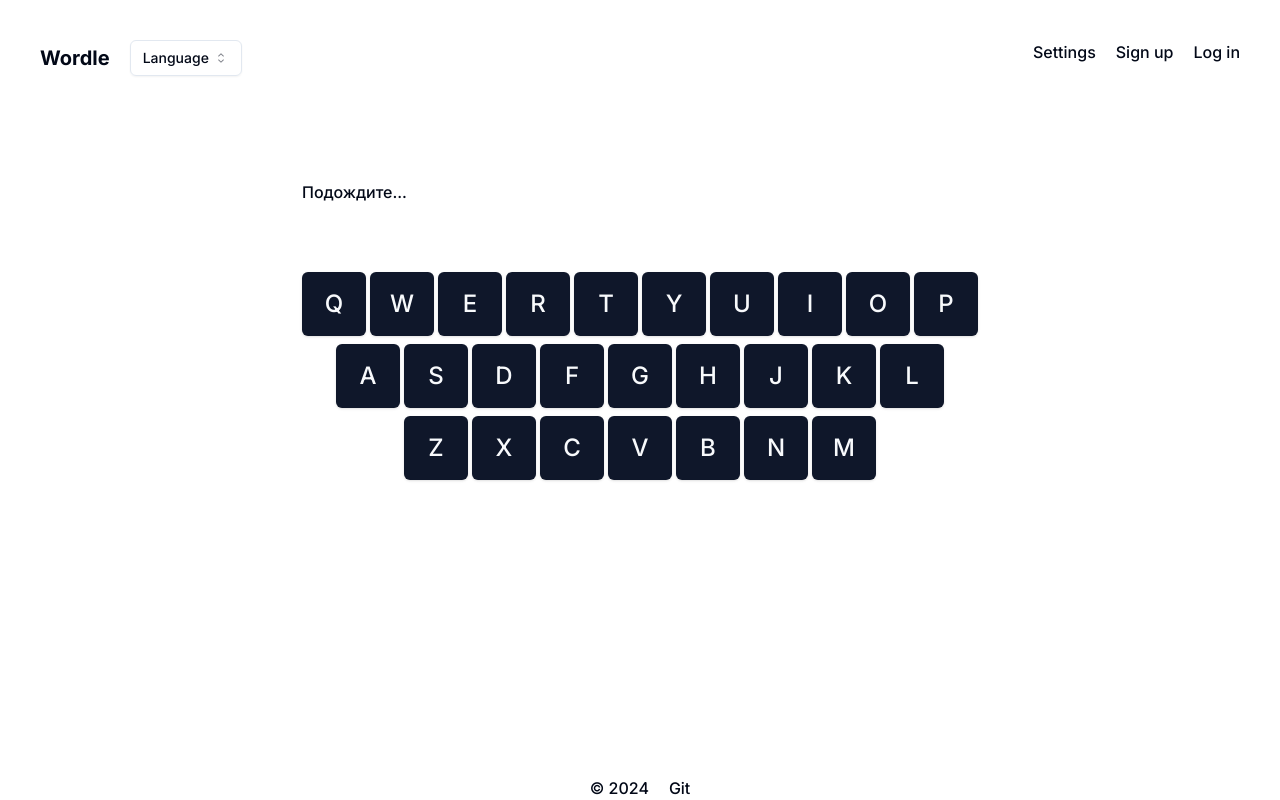
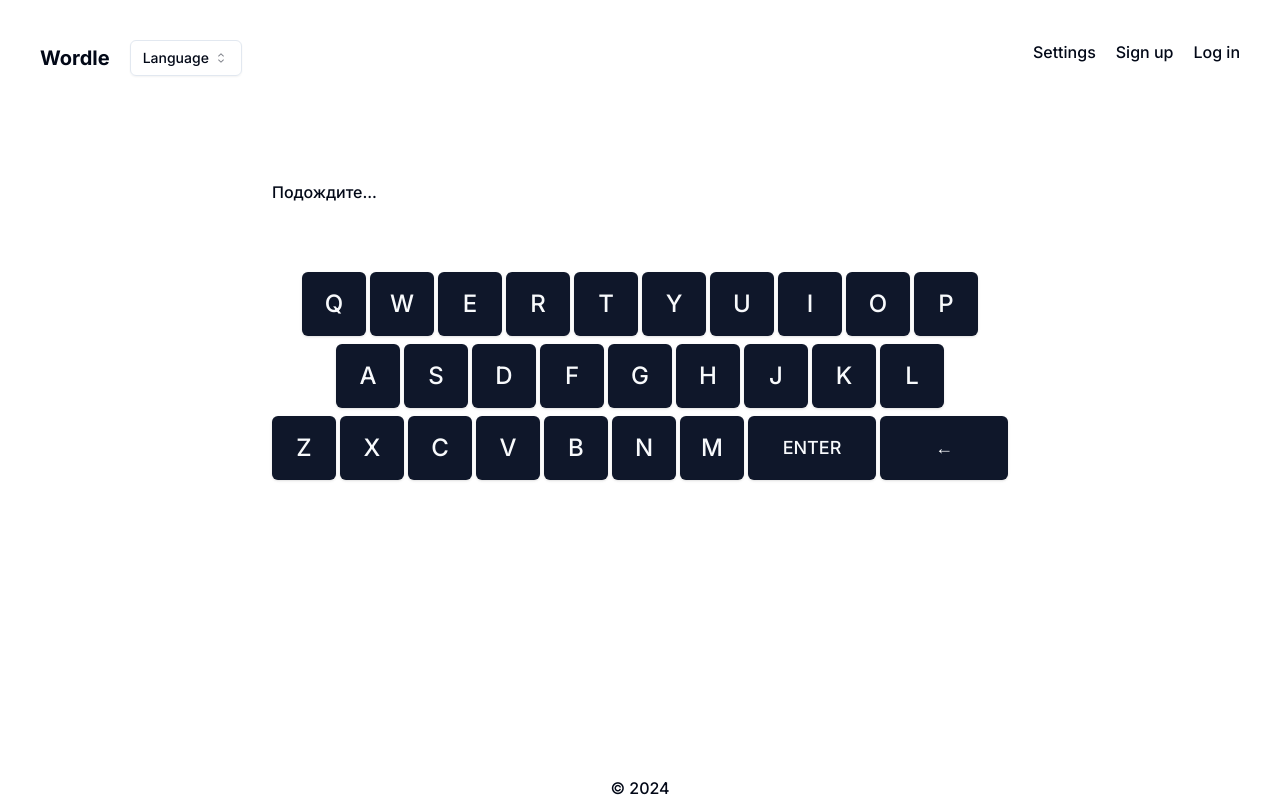
Before and after one commit to rnegic/Wordle, a Next.js app: page / in a window 1280 px wide. Built offline with nearby package versions, Linux system fonts and the light colour scheme.

Commit message:
Enter and backspace added to keyboard

```diff
--- a/src/app/layout.tsx
+++ b/src/app/layout.tsx
@@ -8,8 +8,8 @@ import { LanguageProvider } from '@/context/LanguageContext';
 const inter = Inter({ subsets: ["latin"] });
 
 export const metadata: Metadata = {
-  title: "Create Next App",
-  description: "Generated by create next app",
+  title: "Dzyrdle",
+  description: "Addictive word game",
 };
 
 export default function RootLayout({
--- a/src/components/layout/Footer.tsx
+++ b/src/components/layout/Footer.tsx
@@ -6,9 +6,6 @@ const Footer = () => {
             <nav>
                 <ul className="flex justify-center gap-5">
                     <li>© 2024</li>
-                    <li>
-                        <a href="github.com">Git</a>
-                    </li>
                 </ul>
             </nav>
         </div>
--- a/src/components/tools/Keyboard.tsx
+++ b/src/components/tools/Keyboard.tsx
@@ -13,17 +13,18 @@ const layouts: Layouts = {
     english: [
         ['q', 'w', 'e', 'r', 't', 'y', 'u', 'i', 'o', 'p'],
         ['a', 's', 'd', 'f', 'g', 'h', 'j', 'k', 'l'],
-        ['z', 'x', 'c', 'v', 'b', 'n', 'm']
+        ['z', 'x', 'c', 'v', 'b', 'n', 'm', 'Enter', 'Backspace']
     ],
     russian: [
         ['й', 'ц', 'у', 'к', 'е', 'н', 'г', 'ш', 'щ', 'з'],
         ['ф', 'ы', 'в', 'а', 'п', 'р', 'о', 'л', 'д', 'ж', 'э'],
-        ['я', 'ч', 'с', 'м', 'и', 'т', 'ь', 'б', 'ю']
+        ['я', 'ч', 'с', 'м', 'и', 'т', 'ь', 'б', 'ю', 'Enter', 'Backspace']
     ],
     ossetian: [
         ['й', 'ц', 'у', 'к', 'е', 'н', 'г', 'ш', 'щ', 'з'],
         ['ф', 'ы', 'в', 'а', 'п', 'р', 'о', 'л', 'д', 'ж', 'æ'],
-        ['я', 'ч', 'с', 'м', 'и', 'т', 'ь', 'б', 'ю', 'ы']
+        ['я', 'ч', 'с', 'м', 'и', 'т', 'ь', 'б', 'ю', 'ы',],
+        ['Backspace', 'Enter']
     ]
 };
 
@@ -58,9 +59,9 @@ const Keyboard = ({ language }: KeyboardProps) => {
                         <Button
                             key={key}
                             onClick={() => handleKeyClick(key)}
-                            className='size-8 sm:size-16 text-2xl'
+                            className={`size-8 sm:size-16 text-2xl ${key === 'Enter' || key === 'Backspace' ? 'w-12 text-xs sm:w-32 sm:text-lg' : ''}`}
                         >
-                            {key.toUpperCase()}
+                            {key === 'Backspace' ? '←' : key.toUpperCase()}
                         </Button>
                     ))}
                 </div>
```
